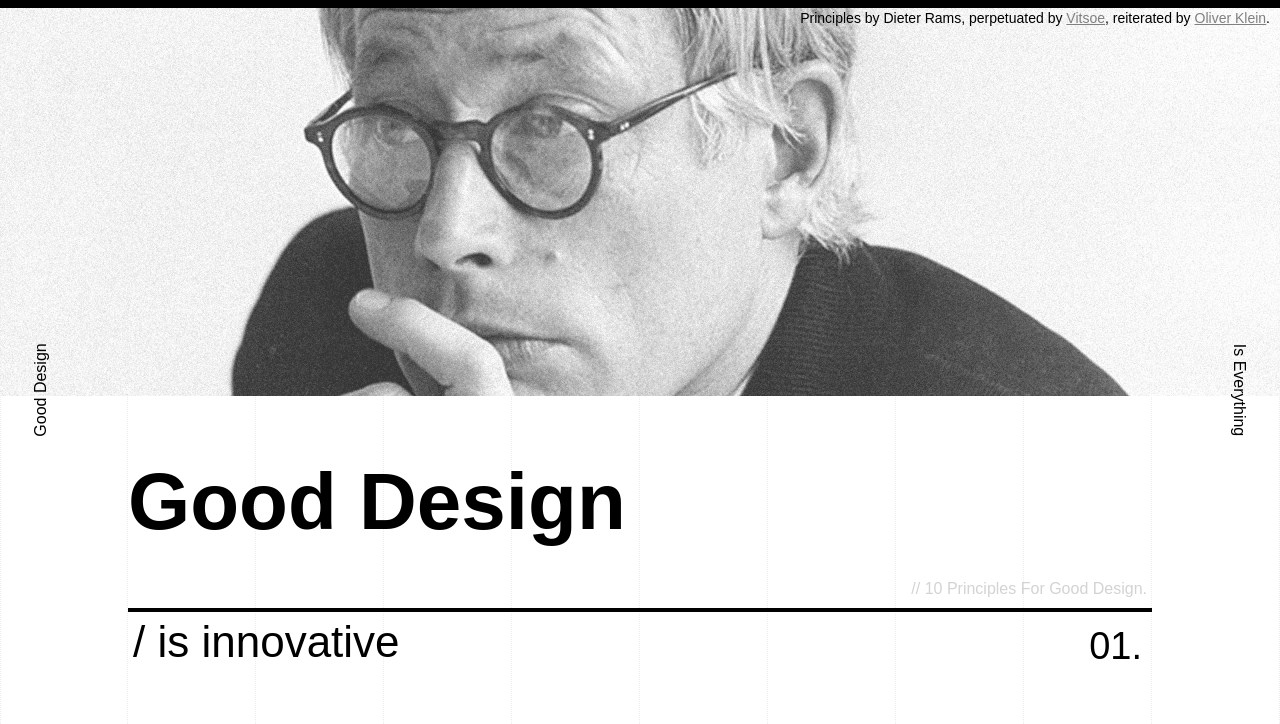
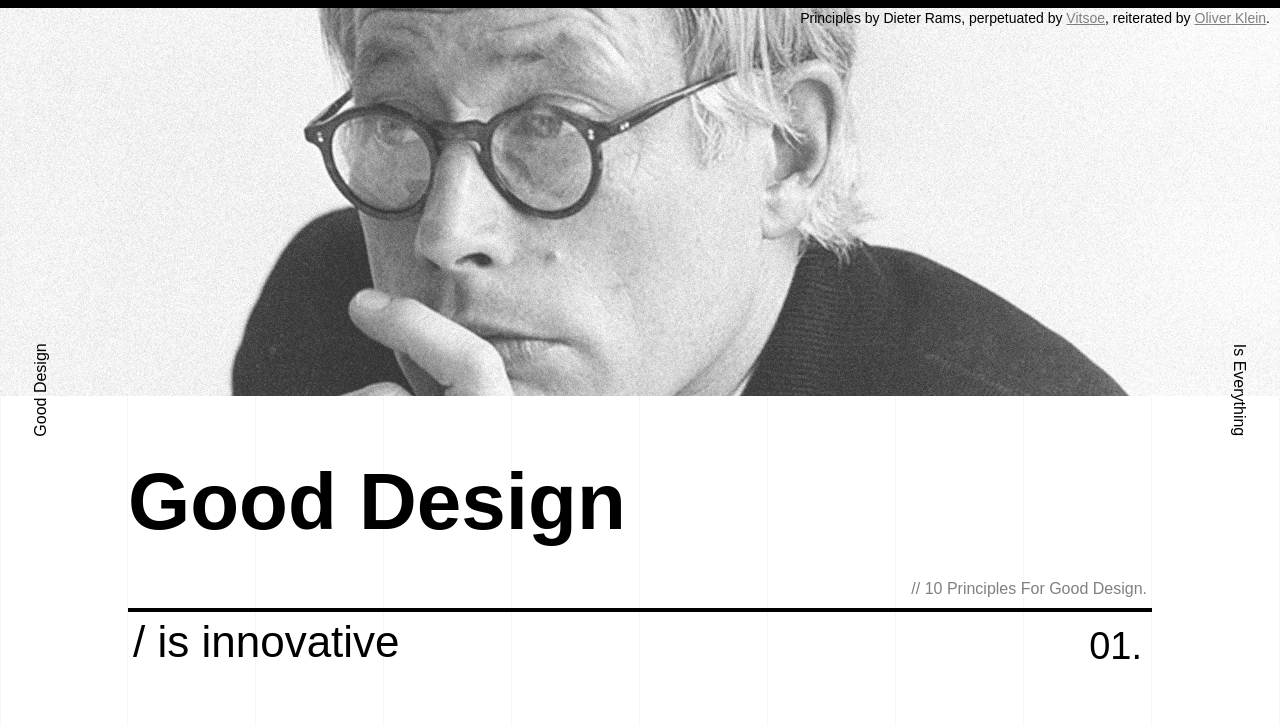
Before and after one commit to MichielBijl/gooddesign, a plain HTML site: page index.html in a window 1280 px wide. Shown: the top 724 px of the page. Drawn offline with Linux system fonts and the light colour scheme.

Commit message:
Change color of tagline

```diff
--- a/css/_base.scss
+++ b/css/_base.scss
@@ -28,7 +28,7 @@ body {
 
 	.small {
 		font-size: 16px;
-		color: lightgrey;
+		color: grey;
 		font-weight: 100;
 		position: absolute;
 		right: 5px;
```
Also changed, not shown: css/main.min.css.
